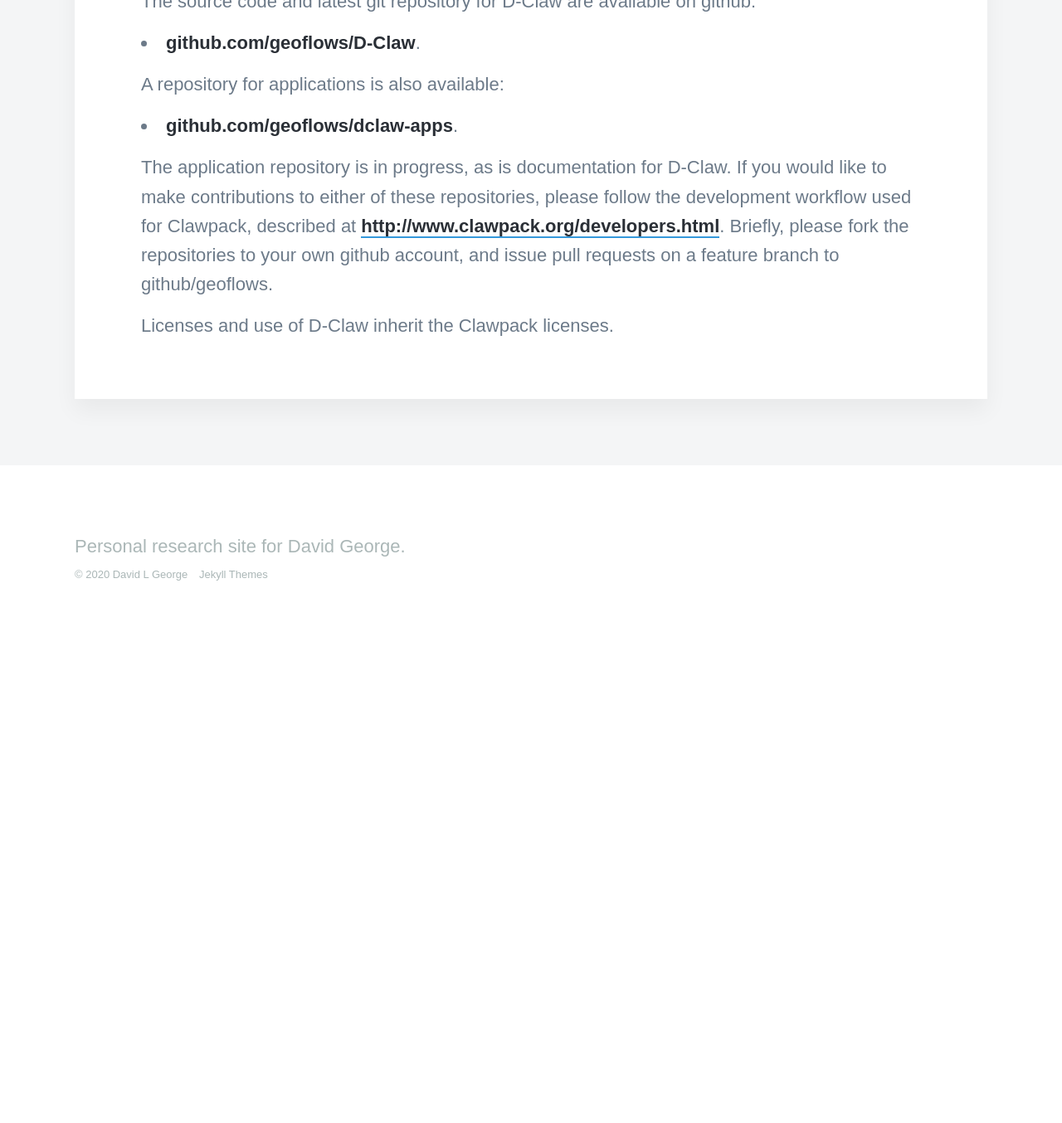
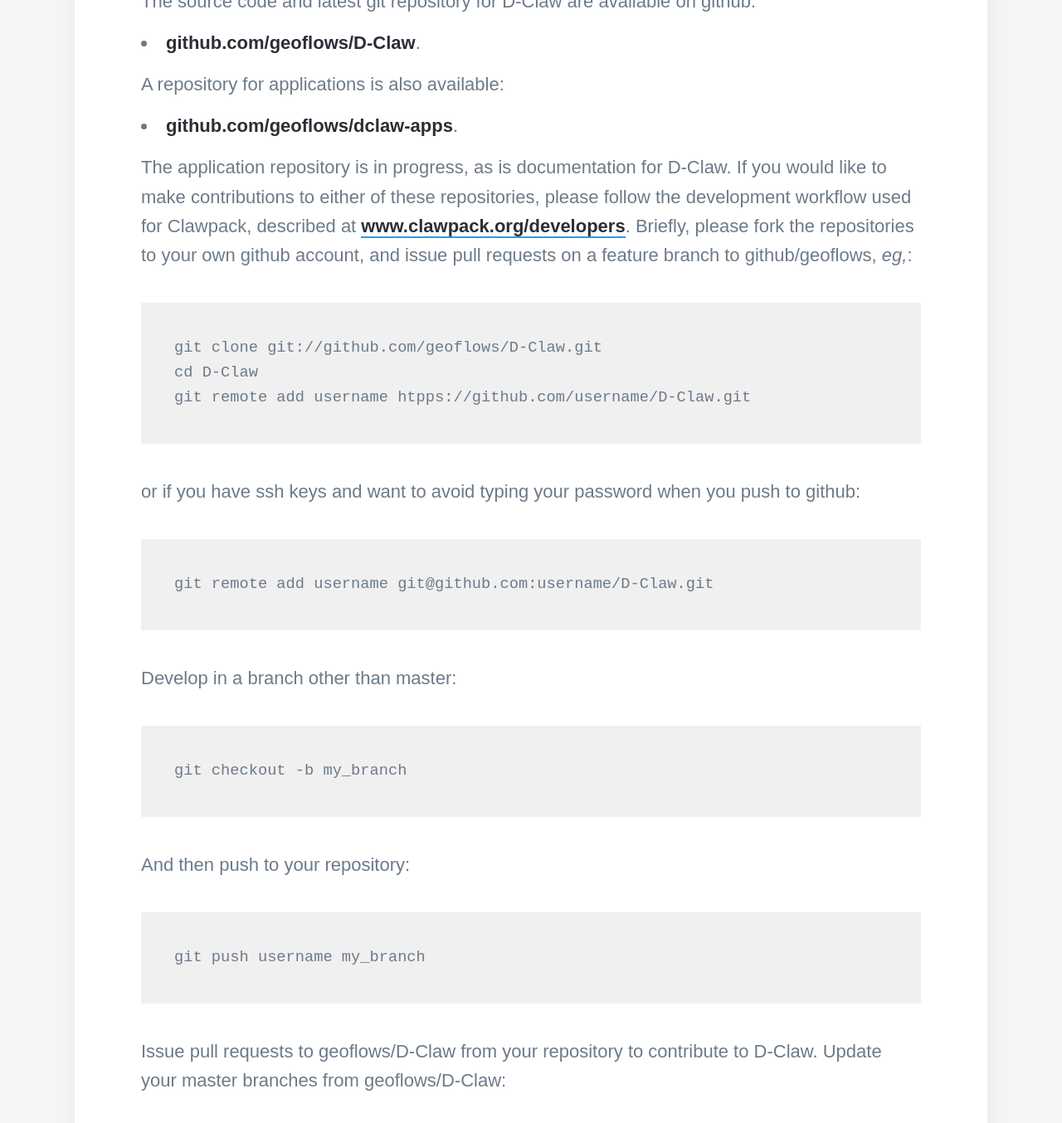
Before and after one commit to dlgeorge/dlgeorge.github.io, a Jekyll site: the page built from _pages/software.md, in a window 1280 px wide and 1400 px high, scrolled down 1670 px. Shown: the top 1354 px of the window at 83% size. Built offline with Jekyll 4.4.1, drawn with Linux system fonts in a browser that asks for light colours; nearby versions of some CDN libraries; some web fonts are replaced; before the commit the page ends 2449 px from its top, so only the background shows below that; some of the changed text lies outside the part shown.

Commit message:
some edits

````diff
--- a/_pages/software.md
+++ b/_pages/software.md
@@ -32,6 +32,33 @@
 
 * [github.com/geoflows/dclaw-apps](https://github.com/geoflows/dclaw-apps).
 
-The application repository is in progress, as is documentation for D-Claw. If you would like to make contributions to either of these repositories, please follow the development workflow used for Clawpack, described at [http://www.clawpack.org/developers.html](http://www.clawpack.org/developers.html). Briefly, please fork the repositories to your own github account, and issue pull requests on a feature branch to github/geoflows.
+The application repository is in progress, as is documentation for D-Claw. If you would like to make contributions to either of these repositories, please follow the development workflow used for Clawpack, described at [www.clawpack.org/developers](http://www.clawpack.org/developers.html). Briefly, please fork the repositories to your own github account, and issue pull requests on a feature branch to github/geoflows, *eg,*:
 
-Licenses and use of D-Claw inherit the Clawpack licenses.
+```
+git clone git://github.com/geoflows/D-Claw.git
+cd D-Claw
+git remote add username htpps://github.com/username/D-Claw.git
+```
+or if you have ssh keys and want to avoid typing your password when you push to github:
+
+```
+git remote add username git@github.com:username/D-Claw.git
+```
+Develop in a branch other than master:
+```
+git checkout -b my_branch
+```
+And then push to your repository:
+```
+git push username my_branch
+```
+Issue pull requests to geoflows/D-Claw from your repository to contribute to D-Claw. Update your master branches from geoflows/D-Claw:
+```
+git pull origin master
+```
+If you prefer, rename origin to something easy to remember ("geoflows" or "upstream" or similar):
+```
+git remote rename origin geoflows
+```
+
+D-Claw inherits the Clawpack licenses and user agreeements.
````
Also changed, not shown: _pages/publications.md (+1 -1 lines), _projects/2020-01-08-dclaw-project.md (+3 -1 lines).
